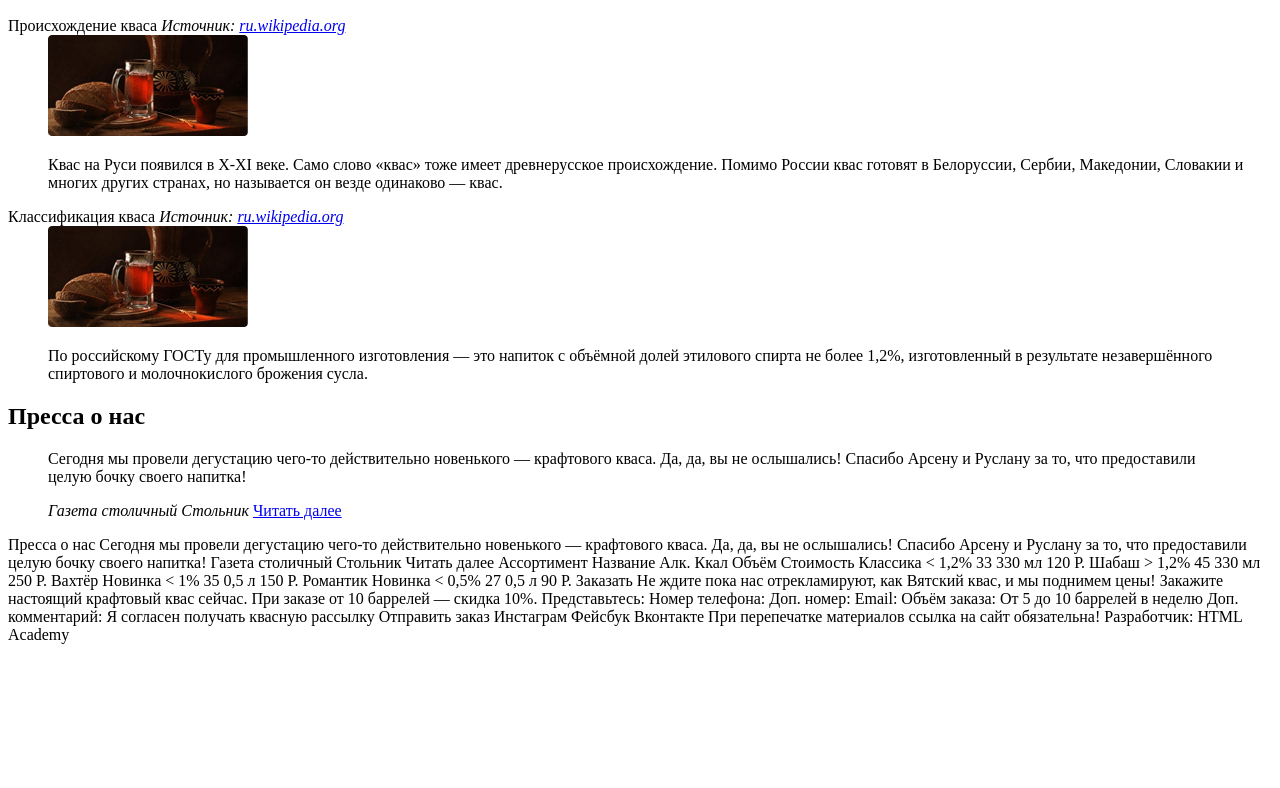
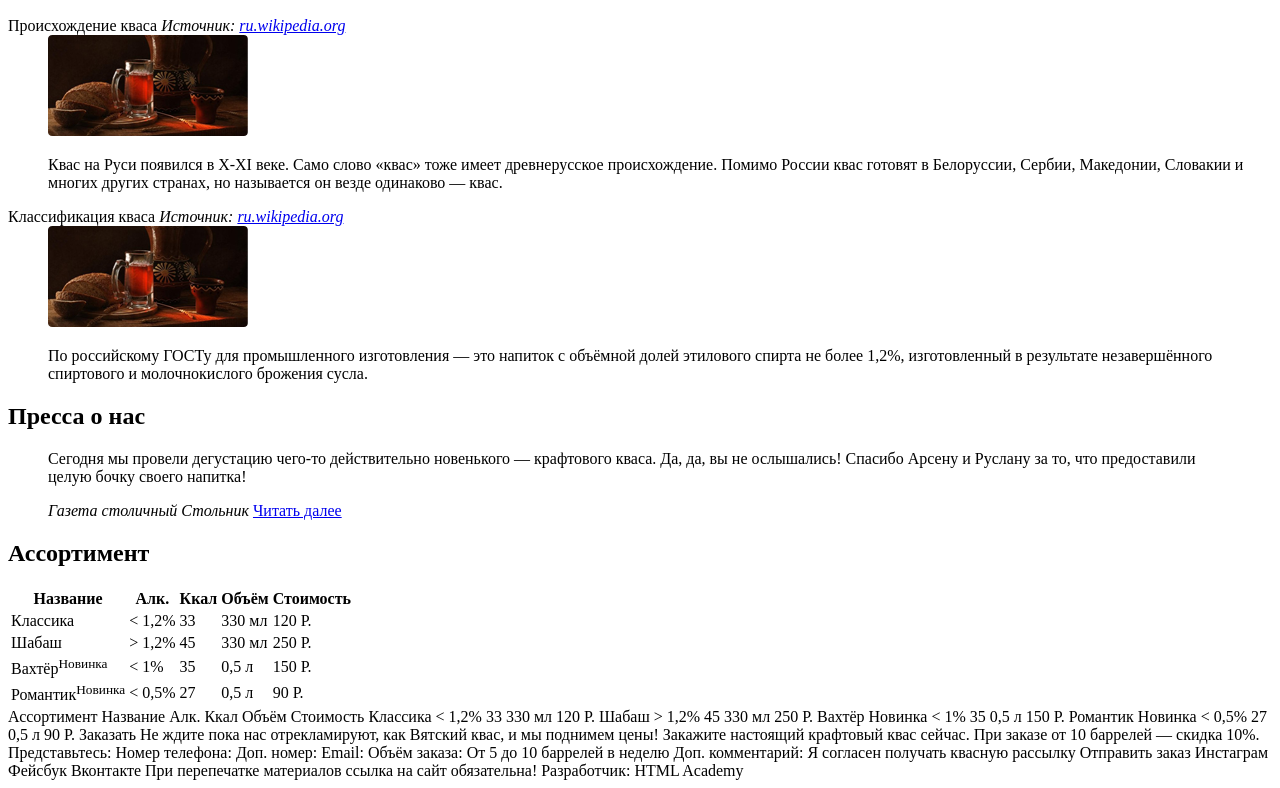
Before and after one commit to MrNedNick/Site, a plain HTML site: page index.html in a window 1280 px wide. Shown: the part 1953-2741 px from the top of the page. Before the commit the page ends 2605 px from the top, so only its background shows below. Drawn offline with Linux system fonts and the light colour scheme.

Commit message:
Create section "assortment"

```diff
--- a/index.html
+++ b/index.html
@@ -101,7 +101,8 @@
           <p>
             Квас на Руси появился в X-XI веке. Само слово «квас» тоже имеет древнерусское происхождение. Помимо России
             квас
-            готовят в Белоруссии, Сербии, Македонии, Словакии и<br> многих других странах, но называется он везде одинаково
+            готовят в Белоруссии, Сербии, Македонии, Словакии и<br> многих других странах, но называется он везде
+            одинаково
             — квас.
           </p>
         </dd>
@@ -125,7 +126,8 @@
     <div class="press__inner">
       <h2 class="press__tittle">Пресса о нас</h2>
       <blockquote>
-        <p>Сегодня мы провели дегустацию чего-то действительно новенького — крафтового кваса. Да, да, вы не ослышались! Спасибо
+        <p>Сегодня мы провели дегустацию чего-то действительно новенького — крафтового кваса. Да, да, вы не ослышались!
+          Спасибо
           Арсену и Руслану за то, что предоставили<br> целую бочку своего напитка!</p>
         <cite>Газета столичный Стольник</cite>
         <a href="#" class="press__btn">Читать далее</a>
@@ -133,17 +135,48 @@
     </div>
   </section>
 
-  Пресса о нас
-
-  Сегодня мы провели дегустацию чего-то действительно новенького — крафтового кваса. Да, да, вы не ослышались! Спасибо
-  Арсену и Руслану за то, что предоставили целую бочку своего напитка!
-
-  Газета столичный Стольник
-
-  Читать далее
-
-
-
+  <section class="assortment">
+    <div class="assortment__inner">
+      <h2 class="assortment__tittle">Ассортимент</h2>
+      <table>
+        <tr>
+          <th>Название</th>
+          <th>Алк.</th>
+          <th>Ккал</th>
+          <th>Объём</th>
+          <th>Стоимость</th>
+        </tr>
+        <tr>
+          <td>Классика</td>
+          <td>&lt; 1,2%</td>
+          <td>33</td>
+          <td>330 мл</td>
+          <td>120 Р.</td>
+        </tr>
+        <tr>
+          <td>Шабаш</td>
+          <td>&gt; 1,2%</td>
+          <td>45</td>
+          <td>330 мл</td>
+          <td>250 Р.</td>
+        </tr>
+        <tr>
+          <td>Вахтёр<sup>Новинка</sup></td>
+          <td>&lt; 1%</td>
+          <td>35</td>
+          <td>0,5 л</td>
+          <td>150 Р.</td>
+        </tr>
+        <tr>
+          <td>Романтик<sup>Новинка</sup></td>
+          <td>&lt; 0,5%</td>
+          <td>27</td>
+          <td>0,5 л</td>
+          <td>90 Р.</td>
+        </tr>
+      </table>
+    </div>
+  </section>
   Ассортимент
 
   Название
```
